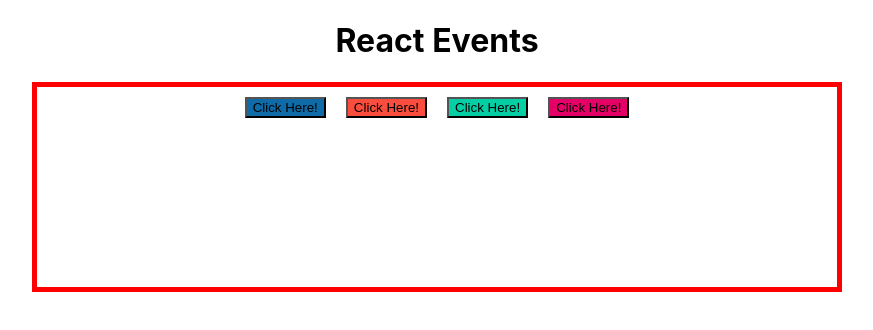
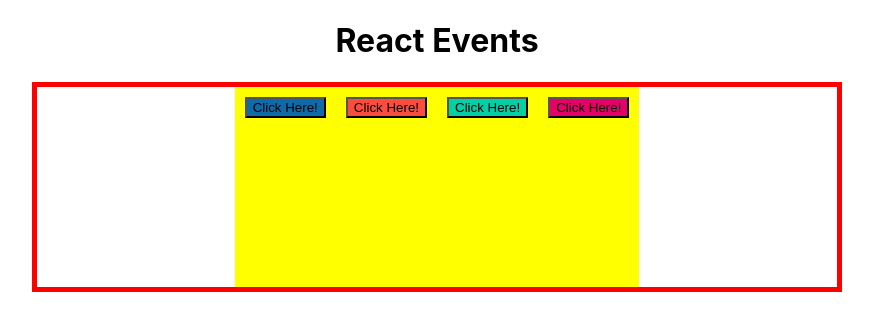
Before and after one commit to lindsay-henderson/React-Practice, a React (Create React App) app: page / in a window 1280 px wide. Shown: the top 330 px of the page, without its empty margins (203-1076 px from the left). Built offline with nearby package versions, Linux system fonts and the light colour scheme.

Commit message:
set background color for buttons

```diff
--- a/src/ReactEvents/ButtonList.js
+++ b/src/ReactEvents/ButtonList.js
@@ -5,11 +5,19 @@ class ButtonList extends Component {
   static defaultProps = {
     colors: ["#0E6BA8", "#FB4D3D", "#03CEA4","#E40066"]
   }
+  constructor(props) {
+  super(props)
+  this.state = {color: "yellow"}
+  }
+
+  changeColor(color) {
+
+  }
 
   render() {
     return (
       <section>
-      <div className="buttons">
+      <div className="buttons" style={{backgroundColor: this.state.color}}>
         {this.props.colors.map(c => {
           const colorObj = {backgroundColor: c}
           return <button style = {colorObj}>Click Here!</button>
```
